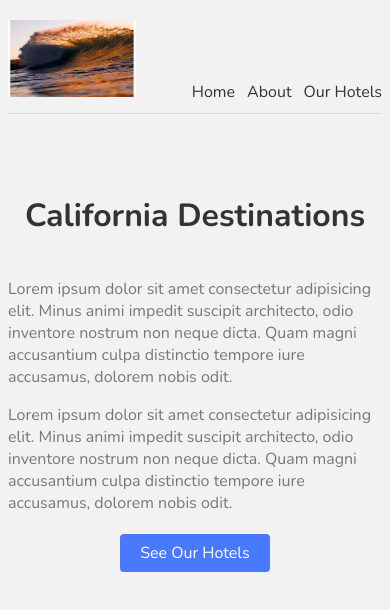
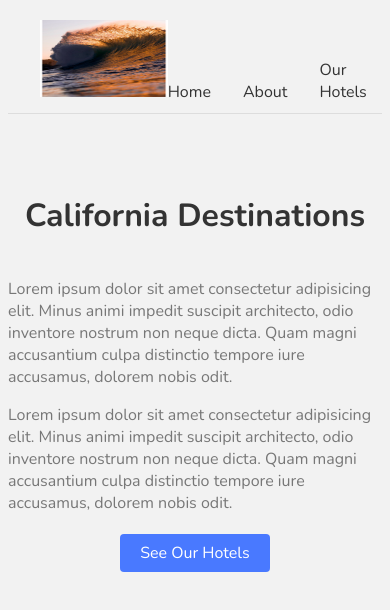
Before and after one commit to spatulatom/react-next.js-webb-app, a Next.js app: page / in a window 390 px wide. Shown: the top 610 px of the page. Built offline with nearby package versions, Linux system fonts and the light colour scheme.

Commit message:
fetching data from JSONPlaceholder

```diff
--- a/comps/Navbar.js
+++ b/comps/Navbar.js
@@ -5,7 +5,11 @@ const Navbar = () => {
   return (
     <nav>
       <div className="logo">
+        <Link href="/">
+          <a>
         <Image src="/logo.png" alt="site logo" width={128} height={77} />
+        </a>
+        </Link>
       </div>
       <Link href="/"><a>Home</a></Link>
       <Link href="/about"><a>About</a></Link>
--- a/styles/globals.css
+++ b/styles/globals.css
@@ -22,7 +22,13 @@ nav {
   border-bottom: 1px solid #ddd;
 }
 nav a {
-  margin-left: 12px;
+  margin-left: 2rem;
+}
+nav a:hover {
+  color: rgb(132, 131, 65);
+  font-weight: 600;
+  transform: scale(1.1);
+
 }
 nav .logo {
   margin-right: auto;
@@ -52,8 +58,31 @@ footer{
   transform:rotate(270deg);
 }
 
+.details{
+  text-align: center;
+}
+
+.details__photo{
+  margin-bottom: 2rem;
+  margin-top: 2rem;
+  }
+.details__photo--mobile{
+  display:none;
+}
+
+
 @media(max-width: 1200px){
   footer{
     display: none;
   }
+  .details__photo{
+  display: none
+  }
+  .details__photo--mobile{
+    display: block;
+    margin: auto;
+    margin-top: 2rem;
+
+
+  }
 }
```
Also changed, not shown: pages/hotels/[id].js (+30 -6 lines), 1 other file (tests, documents, lock files or other folders).
